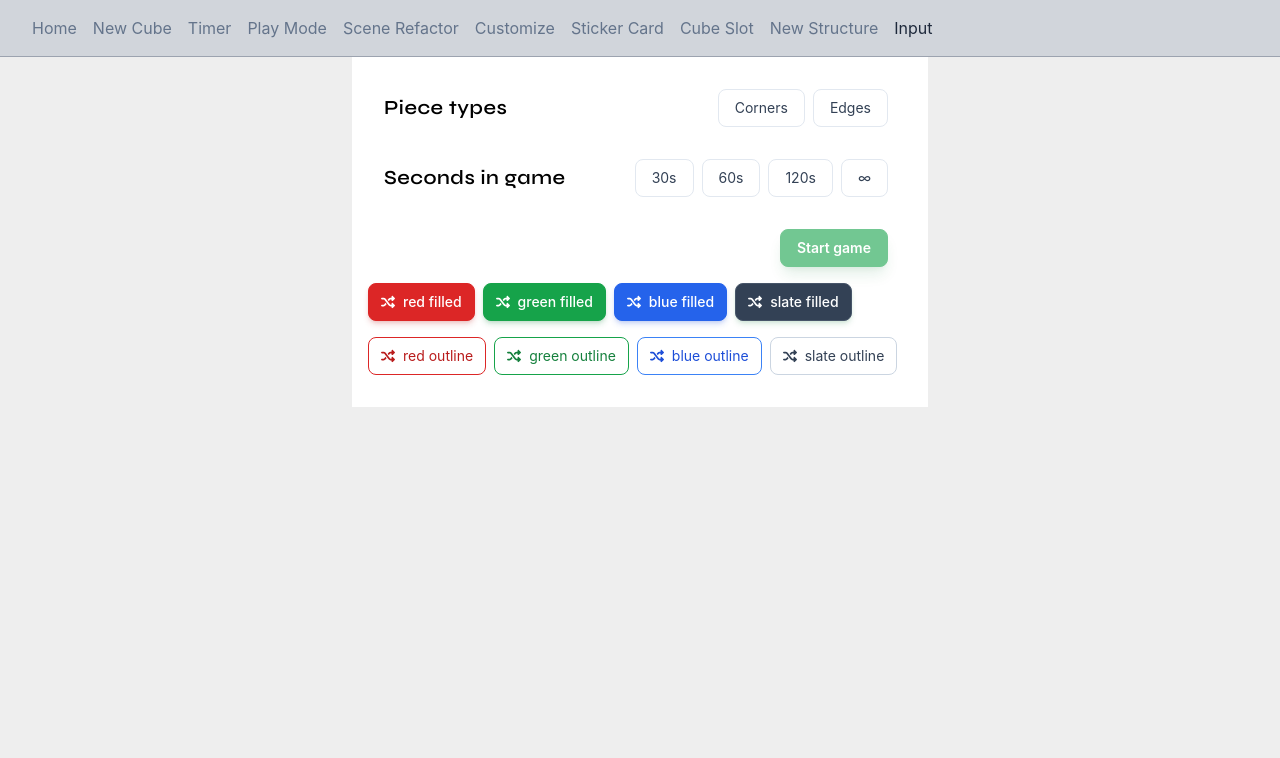
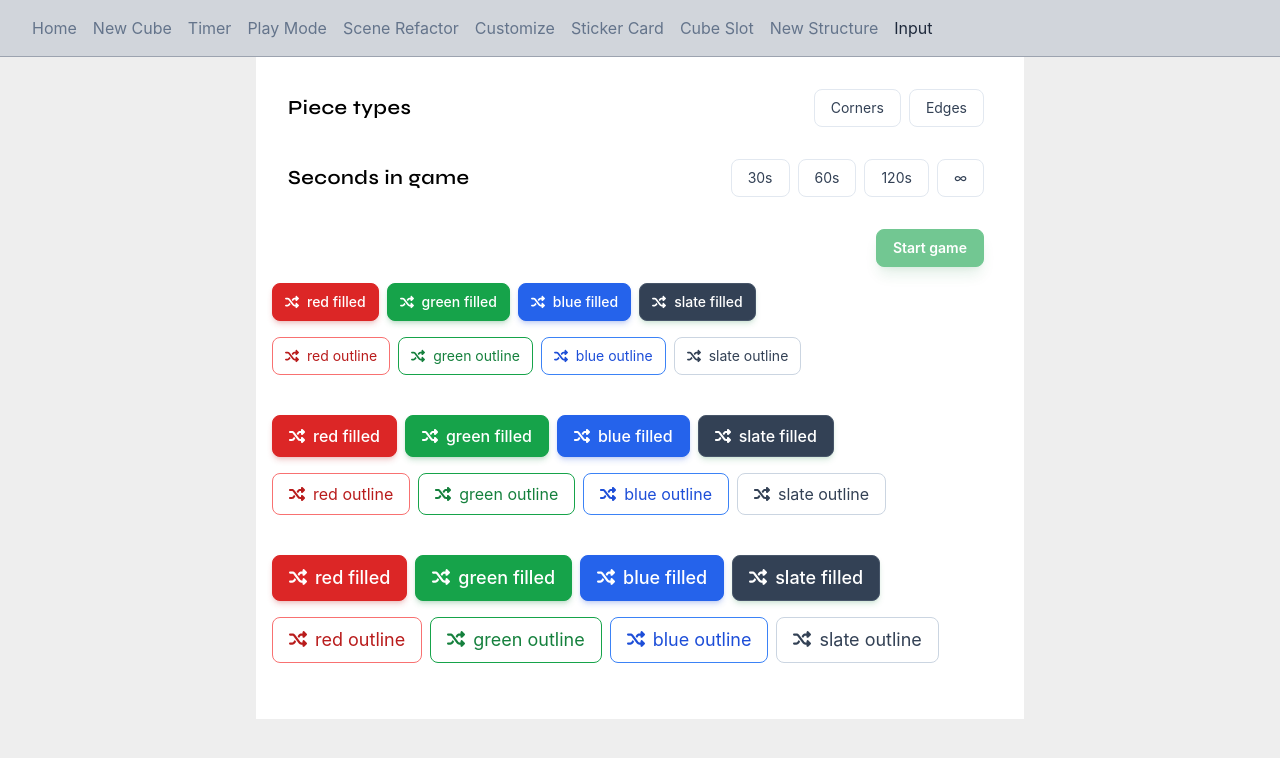
Before and after one commit to McHeisenburglar/rubiks-cube-3d-vite, a React (Vite) app: page /rubiks-cube-3d-vite/input-elements in a window 1280 px wide. Shown: the top 758 px of the page. Built offline with nearby package versions, Linux system fonts and the light colour scheme.

Commit message:
Add size variants to buttons.

```diff
--- a/src/assets/index.scss
+++ b/src/assets/index.scss
@@ -21,6 +21,6 @@
         @apply font-wide font-semibold tracking-wide;
     }
     .squeeze-click {
-        @apply duration-500 ease-[cubic-bezier(.17,.67,.28,1.21)] active:scale-90;
+        @apply duration-500 ease-[cubic-bezier(.17,.67,.28,1.21)] active:scale-90 hover:active:scale-90;
     }
 }
--- a/src/components/input/InputPage.tsx
+++ b/src/components/input/InputPage.tsx
@@ -168,7 +168,7 @@ const Main = () => {
 
     return (
         <>
-            <div className="m-auto max-w-xl bg-white p-4">
+            <div className="m-auto max-w-3xl bg-white p-4">
                 <div className="flex items-center justify-between p-4">
                     <h3 className="wide text-xl">Piece types</h3>
                     <div className="flex items-center justify-center">
@@ -225,7 +225,9 @@ const Main = () => {
                         Start game
                     </PlayButton>
                 </div>
-                <div>
+                {["sm", "md", "lg"].map((size) => {
+                    return (
+                        <div className="mb-6">
                             {["filled", "outline"].map((style) => {
                                 return (
                                     <div>
@@ -235,6 +237,7 @@ const Main = () => {
                                                     <NewButton
                                                         onClick={() => {}}
                                                         color={color}
+                                                        size={size}
                                                         icon={faShuffle}
                                                         style={style}
                                                     >
@@ -247,6 +250,8 @@ const Main = () => {
                                 );
                             })}
                         </div>
+                    );
+                })}
             </div>
         </>
     );
--- a/src/components/play-mode/NewButton.tsx
+++ b/src/components/play-mode/NewButton.tsx
@@ -8,6 +8,7 @@ interface NewButtonProps {
     iconPlacement?: "left" | "right";
     color?: "slate" | "blue" | "green" | "red";
     style?: "filled" | "outline";
+    size?: "sm" | "md" | "lg";
     onClick: () => void;
 }
 
@@ -17,11 +18,18 @@ export const NewButton: React.FC<NewButtonProps> = ({
     iconPlacement = "left",
     color = "grey",
     style = "outline",
+    size = "sm",
     onClick,
 }) => {
     const handleClick = (e: React.MouseEvent) => {
         (e.currentTarget as HTMLButtonElement).blur();
         onClick();
+    };
+
+    const sizeClasses: Record<typeof size, string> = {
+        sm: "text-sm mb-4 mr-2 px-3 py-2 rounded-lg",
+        md: "text-base mb-4 mr-2 px-4 py-2 rounded-lg",
+        lg: "text-lg mb-4 mr-2 px-4 py-2 rounded-lg",
     };
 
     const styleClasses: Record<typeof style, string> = {
@@ -39,18 +47,16 @@ export const NewButton: React.FC<NewButtonProps> = ({
         outline: {
             slate: "border border-slate-300  text-slate-700",
             blue: "border border-blue-500  text-blue-700",
-            red: "border border-red-600  text-red-700",
+            red: "border border-red-400  text-red-700",
             green: "border border-green-600  text-green-700",
         },
     };
 
-    const typography = "text-sm";
-    const spacing = "relative rounded-lg mb-4 mr-2 px-3 py-2 rounded-lg";
     const transition = "squeeze-click";
 
     return (
         <button
-            className={`${spacing}  ${typography} ${transition} ${styleClasses[style]} ${colorClasses[style][color]}`}
+            className={`${sizeClasses[size]} ${styleClasses[style]} ${colorClasses[style][color]} ${transition}`}
             onClick={handleClick}
         >
             {icon && iconPlacement === "left" && (
```
Lines whose indentation alone changed are shown as unchanged.
